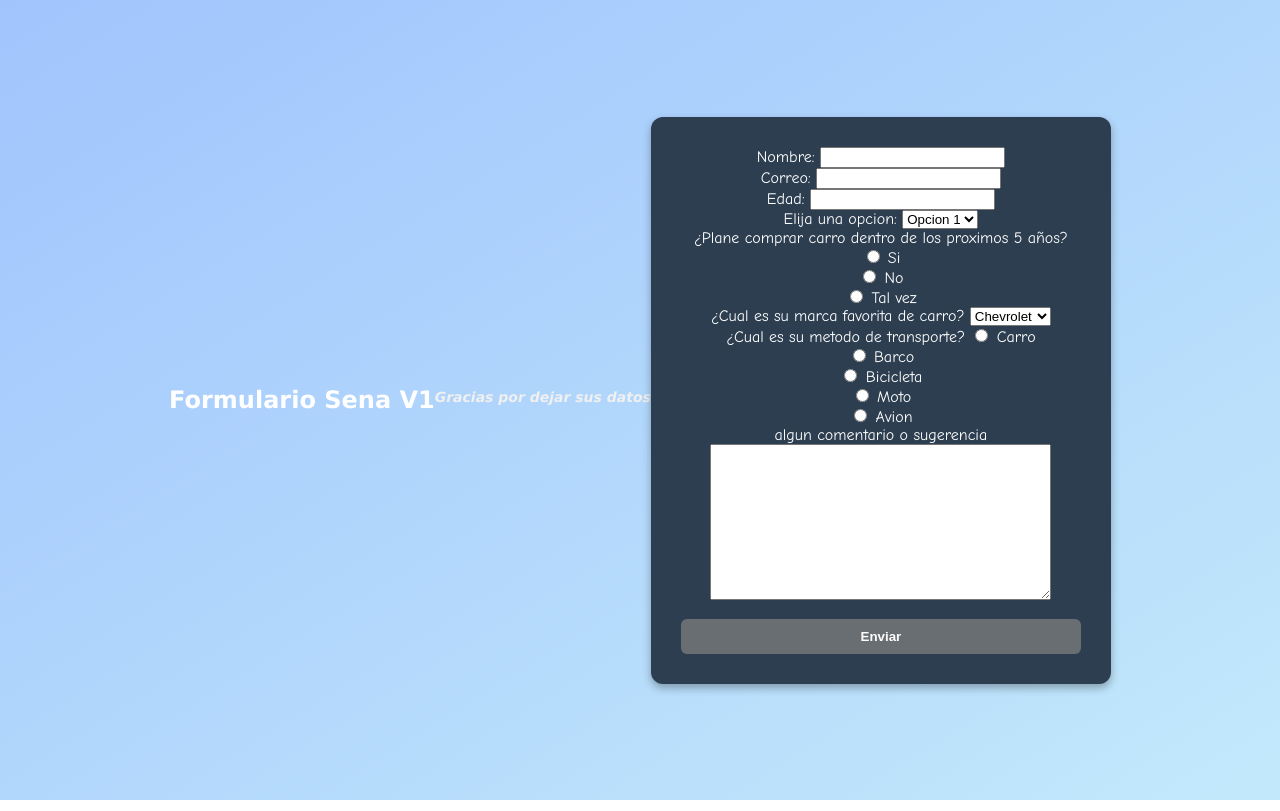
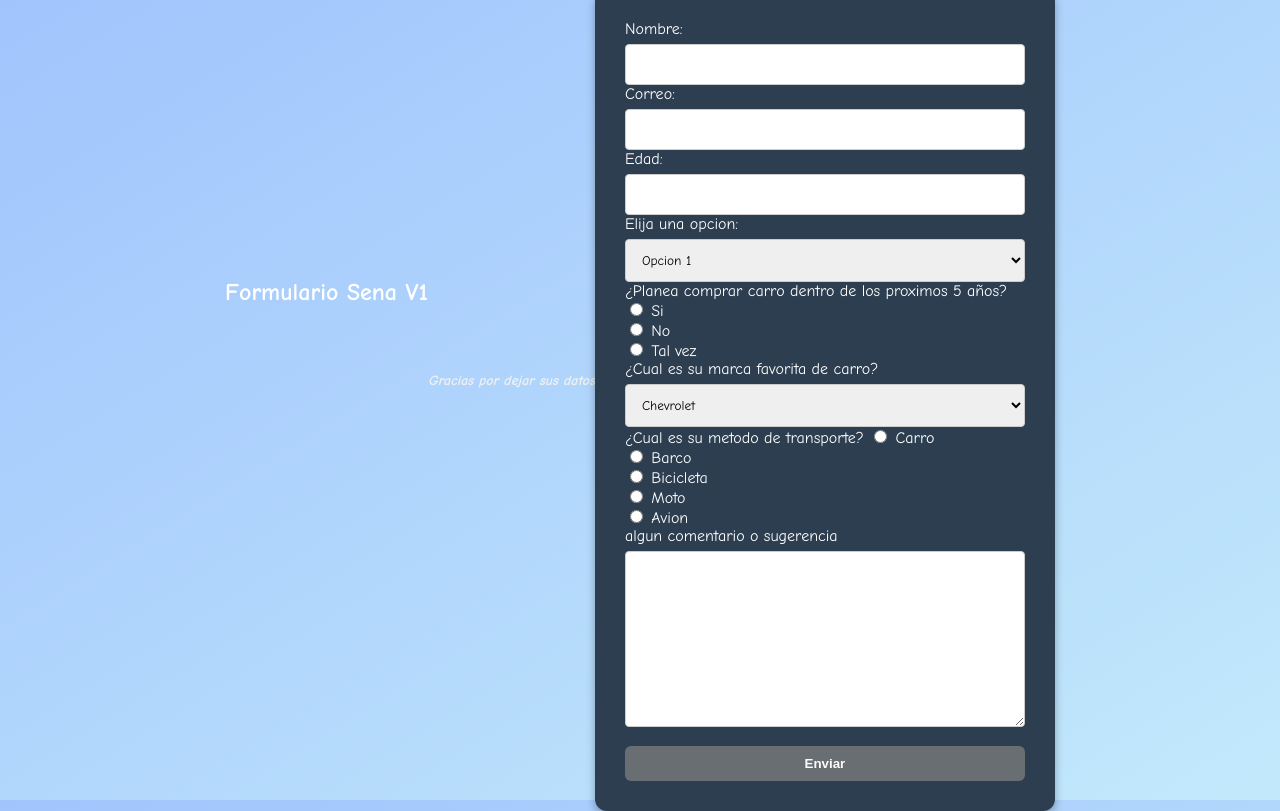
Before and after one commit to vaneor08/FORMS_SENA, a website: page index.html in a window 1280 px wide. Drawn offline with Linux system fonts and the light colour scheme.

Commit message:
nuevamente subiendo todo

```diff
--- a/index.html
+++ b/index.html
@@ -23,7 +23,7 @@
             <option value="3">Opcion 3</option>
         </select>
         <br>
-        <label for="text">¿Plane comprar carro dentro de los proximos 5 años?</label><br>
+        <label for="text">¿Planea comprar carro dentro de los proximos 5 años?</label><br>
         <label><input type="radio" name="respuesta" value="si"> Si</label><br>
         <label><input type="radio" name="respuesta" value="no"> No</label><br>
         <label><input type="radio" name="respuesta" value="tal vez"> Tal vez</label><br
--- a/style.css
+++ b/style.css
@@ -1,26 +1,5 @@
-h1{
-    color: rgb(255, 255, 255);
-    text-align: center;
-    font-size: 30px;
-    font-family:Verdana, Geneva, Tahoma, sans-serif;
-}
-
-h3{
-    color: rgb(255, 255, 255);
-    text-align: center;
-    font-size: 20px;
-    font-family:Verdana, Geneva, Tahoma, sans-serif;
-}
-
-body{
-    background-color: rgb(77, 107, 187);
-    color: rgb(0, 0, 0);
-    font-family:Verdana, Geneva, Tahoma, sans-serif;
-    text-align: center;
-}
-
 body {
-  font-family: 'Comic Sans MS', cursive, sans-serif;
+  font-family: "Comic Sans MS", cursive, sans-serif;
   background: linear-gradient(to bottom right, #a1c4fd, #c2e9fb);
   margin: 0;
   padding: 0;
@@ -43,6 +22,7 @@ h1 {
   text-align: center;
   color: white;
   font-size: 24px;
+  margin-top: -200px;
 }
 
 h3 {
@@ -51,10 +31,10 @@ h3 {
   font-size: 14px;
   color: #f0f0f0;
   margin-bottom: 20px;
+  margin-top: -20px;
 }
 
-
-button{
+button {
   background-color: #696e72;
   color: rgb(253, 252, 252);
   border: none;
@@ -64,5 +44,17 @@ button{
   font-weight: bold;
   cursor: pointer;
   margin-top: 15px;
-  transition: background-color 0.3s;
+  transition: 0.3s;
 }
+
+input[type="text"],
+select,
+textarea {
+  width: 100%;
+  padding: 12px;
+  border: 1px solid #ccc;
+  border-radius: 4px;
+  box-sizing: border-box;
+  margin-top: 6px;
+  font-family: "Comic Sans MS", cursive, sans-serif;
+}
```
Also changed, not shown: package.json (added, +27 -0 lines), .github/workflows/linters.yml (added), .stylelintrc.json (added), 3 other files.
